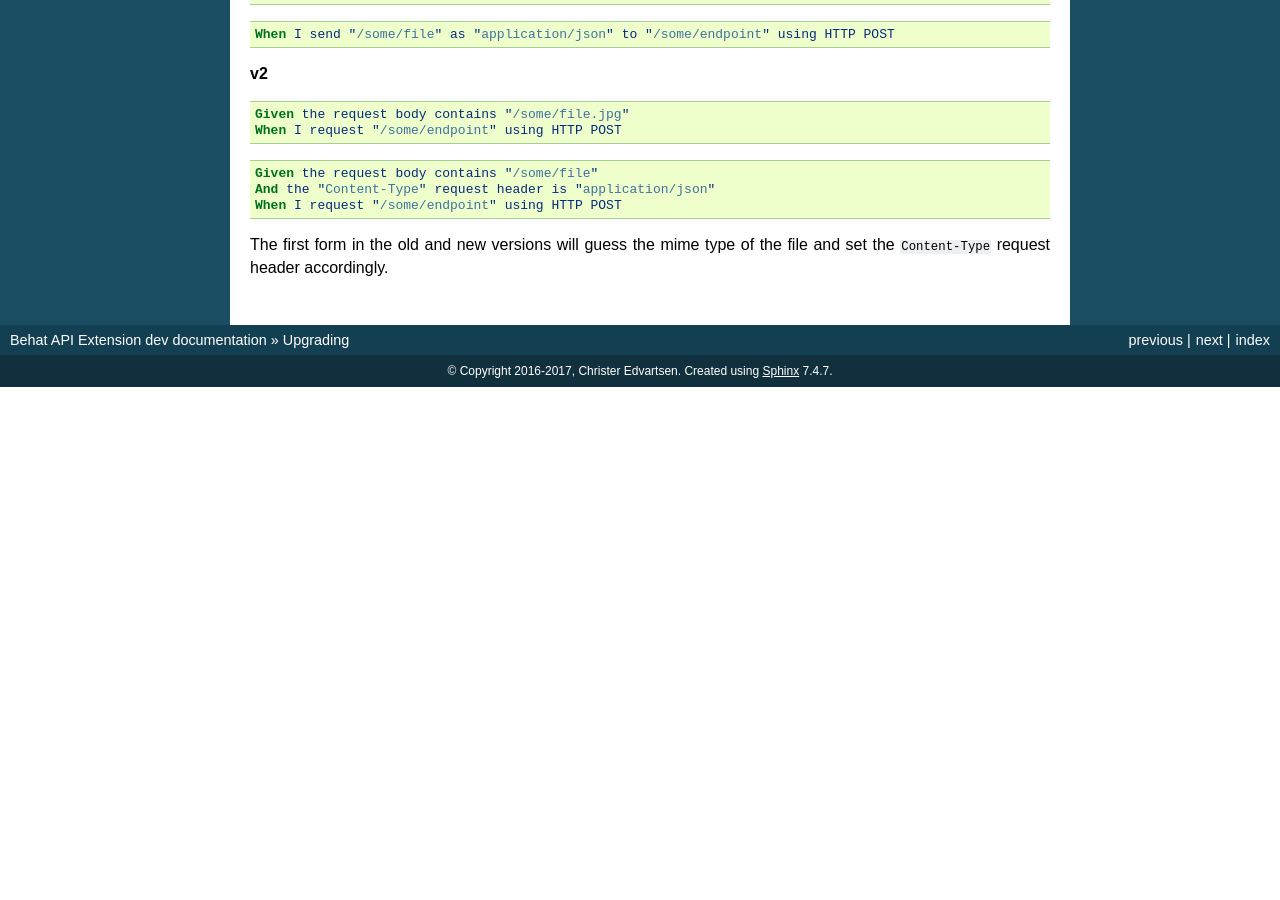
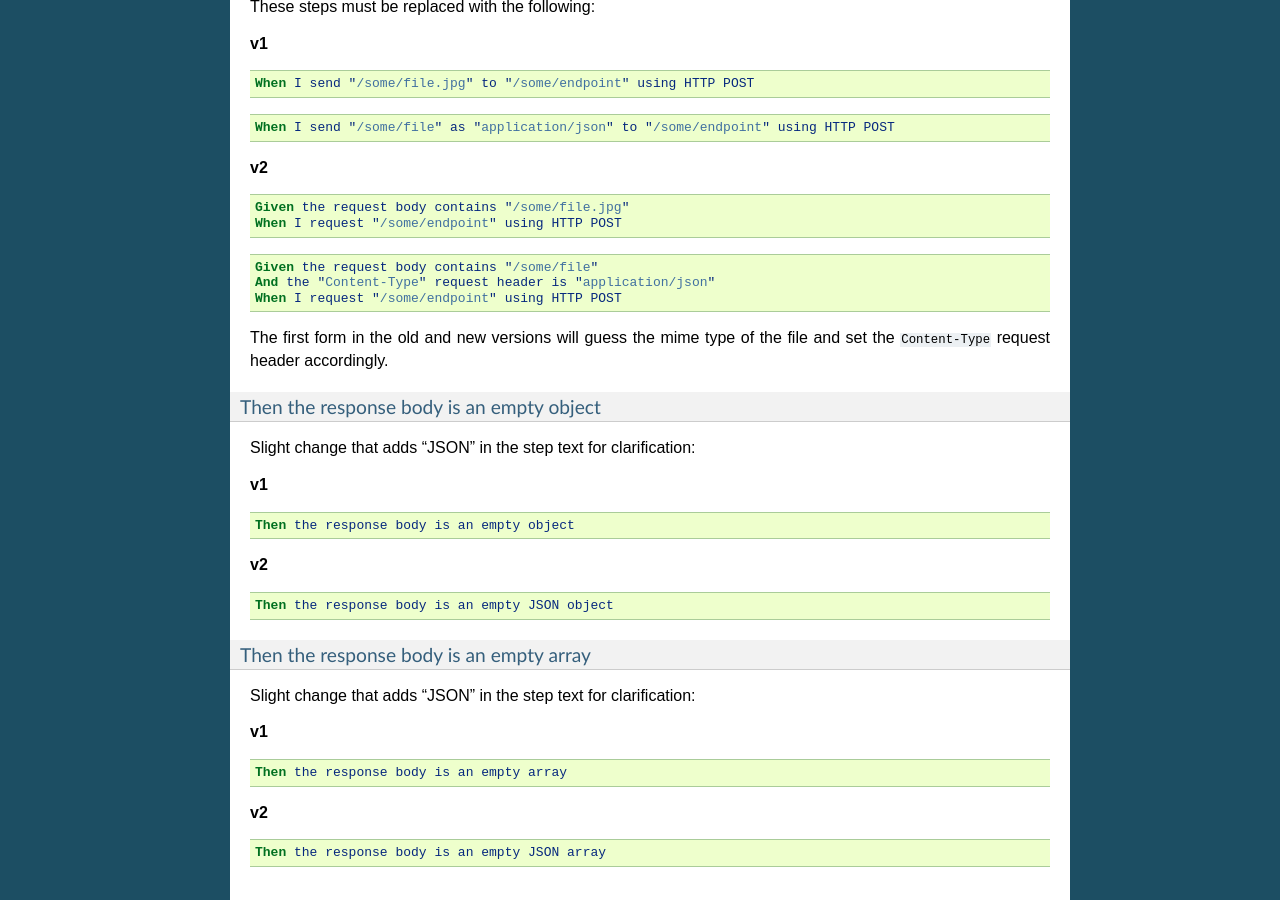
Before and after one commit to imbo/behat-api-extension, a Sphinx documentation site: the page built from docs/installation/upgrade.rst, in a window 1280 px wide and 900 px high, scrolled down 2368 px. Built offline with Sphinx 7.4.7, drawn with Linux system fonts in a browser that asks for light colours; before the commit the page ends 2755 px from its top, so only the background shows below that; some of the changed text lies outside the part shown.

Commit message:
Rename thenTheResponseBodyIsAnEmptyObject and thenTheResponseBodyIsAnEmptyObject methods to assertResponseBodyIsAnEmptyJsonObject and assertResponseBodyIsAnEmptyJsonObject respectively

```diff
--- a/docs/installation/upgrade.rst
+++ b/docs/installation/upgrade.rst
@@ -11,9 +11,9 @@ Changed public methods
 
 The following public methods in the ``Imbo\BehatApiExtension\Context\ApiContext`` class have been renamed:
 
-=========================================  =================================
+=========================================  =========================================
 ``v1`` method name                         ``v2`` method name
-=========================================  =================================
+=========================================  =========================================
 ``givenIAttachAFileToTheRequest``          ``addMultipartFileToRequest``
 ``givenIAuthenticateAs``                   ``setBasicAuth``
 ``givenTheRequestHeaderIs``                ``addRequestHeader``
@@ -145,3 +147,37 @@ These steps must be replaced with the following:
     When I request "/some/endpoint" using HTTP POST
 
 The first form in the old and new versions will guess the mime type of the file and set the ``Content-Type`` request header accordingly.
+
+Then the response body is an empty object
+"""""""""""""""""""""""""""""""""""""""""
+
+Slight change that adds "JSON" in the step text for clarification:
+
+**v1**
+
+.. code-block:: gherkin
+
+    Then the response body is an empty object
+
+**v2**
+
+.. code-block:: gherkin
+
+    Then the response body is an empty JSON object
+
+Then the response body is an empty array
+""""""""""""""""""""""""""""""""""""""""
+
+Slight change that adds "JSON" in the step text for clarification:
+
+**v1**
+
+.. code-block:: gherkin
+
+    Then the response body is an empty array
+
+**v2**
+
+.. code-block:: gherkin
+
+    Then the response body is an empty JSON array
```
Also changed, not shown: other parts of docs/installation/upgrade.rst (+3 -1 lines), 4 other files.
